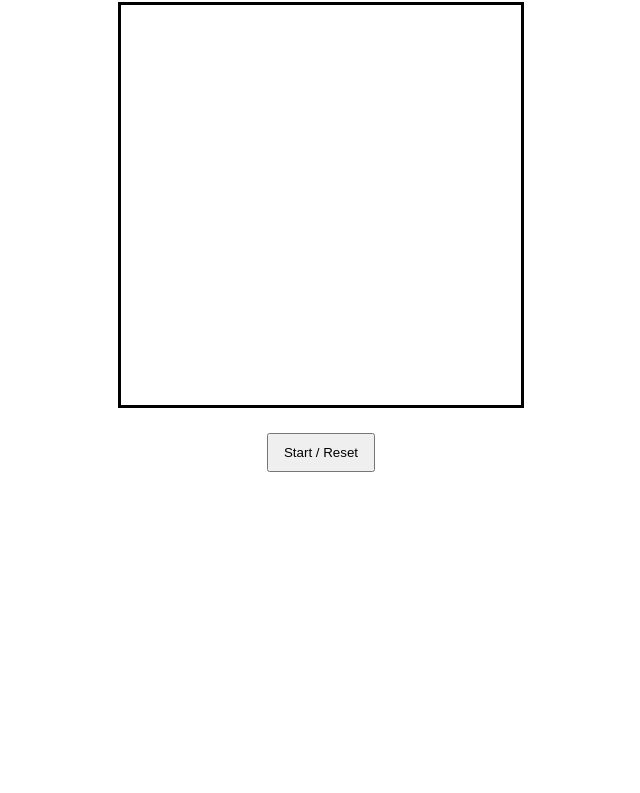
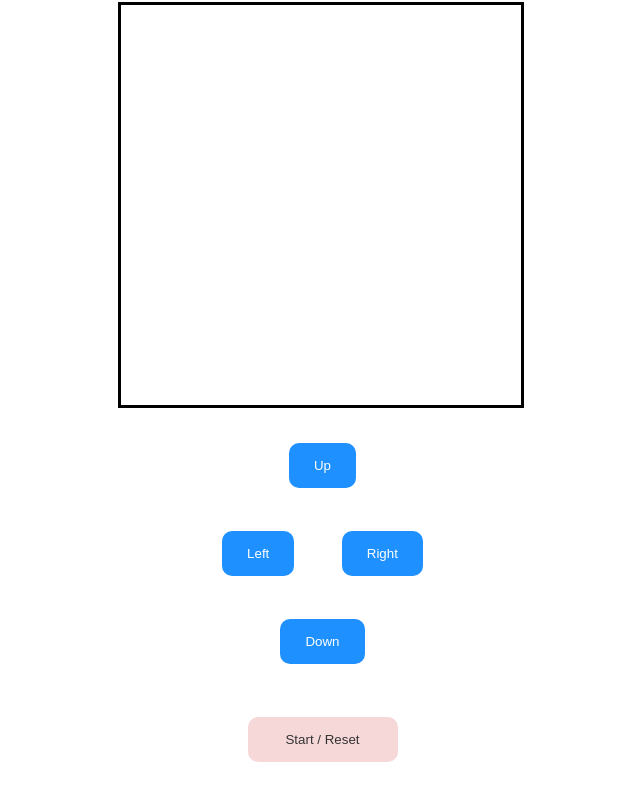
Before and after one commit to bn-jo/miniSnake, a plain HTML site: page index.html in a window 1280 px wide. Shown: the part 68-861 px from the top of the page, without its empty margins (319-959 px from the left). Before the commit the page ends 800 px from the top, so only its background shows below. Drawn offline with Linux system fonts and the light colour scheme.

Commit message:
Add files via upload

```diff
--- a/app.js
+++ b/app.js
@@ -1,7 +1,15 @@
 document.addEventListener('DOMContentLoaded', () => {
+
+
     const squares = document.querySelectorAll('.grid div')
     const scoreDisplay = document.querySelector('span')
     const startBtn = document.querySelector('.start')
+
+    const up = document.getElementById('up')
+    const down = document.getElementById('down')
+    const left = document.getElementById('left')
+    const right = document.getElementById('right')
+
 
     const width = 10
     let currentIndex = 0
@@ -12,6 +20,8 @@ document.addEventListener('DOMContentLoaded', () => {
     let speed = 0.9
     let intervalTime = 0
     let interval = 0
+
+
 
     function startGame() {
         currentSnake.forEach(index => squares[index].classList.remove('snake'))
@@ -46,7 +56,7 @@ document.addEventListener('DOMContentLoaded', () => {
         squares[tail].classList.remove('snake')
         currentSnake.unshift(currentSnake[0] + direction)
 
-        //deals with snake getting apple
+        //deals with snake eat apple
         if (squares[currentSnake[0]].classList.contains('apple')) {
             squares[currentSnake[0]].classList.remove('apple')
             squares[tail].classList.add('snake')
@@ -74,9 +84,26 @@ document.addEventListener('DOMContentLoaded', () => {
     }
 
 
-    //assign functions to keycodes
+
+
+
     function control(e) {
+
+
+
+
+
+
+
         squares[currentIndex].classList.remove('snake')
+
+
+
+
+
+
+
+
 
         if (e.keyCode === 39) {
             direction = 1
@@ -89,6 +116,23 @@ document.addEventListener('DOMContentLoaded', () => {
         }
     }
 
+
+
+
+
+
     document.addEventListener('keyup', control)
+
+
     startBtn.addEventListener('click', startGame)
+
+
+
+    up.addEventListener('click', () => { direction = -width })
+    down.addEventListener('click', () => { direction = +width })
+    left.addEventListener('click', () => { direction = -1 })
+    right.addEventListener('click', () => { direction = +1 })
+
+
+
 })
--- a/index.html
+++ b/index.html
@@ -120,8 +120,32 @@
 
 
     </div>
-    <button class="start">Start / Reset</button>
-    <script src="app.js"></script>
+
+
+    <div>
+        <div>
+
+            <button class="up" id="up">Up</button>
+        </div>
+
+        <button class="left" id="left">Left</button>
+
+
+        <button class="right" id="right">Right</button>
+
+
+        <div>
+            <button class="down" id="down">Down</button>
+        </div>
+
+
+        <button class="start">Start / Reset</button>
+
+
+        <div>
+
+            <script src="app.js"></script>
+        </div>
 </body>
 
 </html>
--- a/style.css
+++ b/style.css
@@ -31,13 +31,30 @@ body {
     background-color: rgb(20, 176, 30);
 }
 
-button {
-    margin: 10px;
-    padding: 10px 15px;
-    font-size: 15;
-}
-
 .score {
     font-size: 40px;
     margin-top: 10px;
 }
+
+button {
+    border: 0;
+    border-radius: 10px;
+    color: #fff;
+    background-color: dodgerblue;
+    cursor: pointer;
+    margin: 20px 20px 23px 23px;
+    padding: 15px 25px;
+    font-size: 15;
+}
+
+.start {
+    color: #333;
+    width: 150px;
+    margin-top: 30px;
+    background-color: rgba(210, 33, 30, 0.173);
+}
+
+button:hover {
+    color: #333;
+    background-color: rgba(179, 255, 144, 0.79);
+}
```
